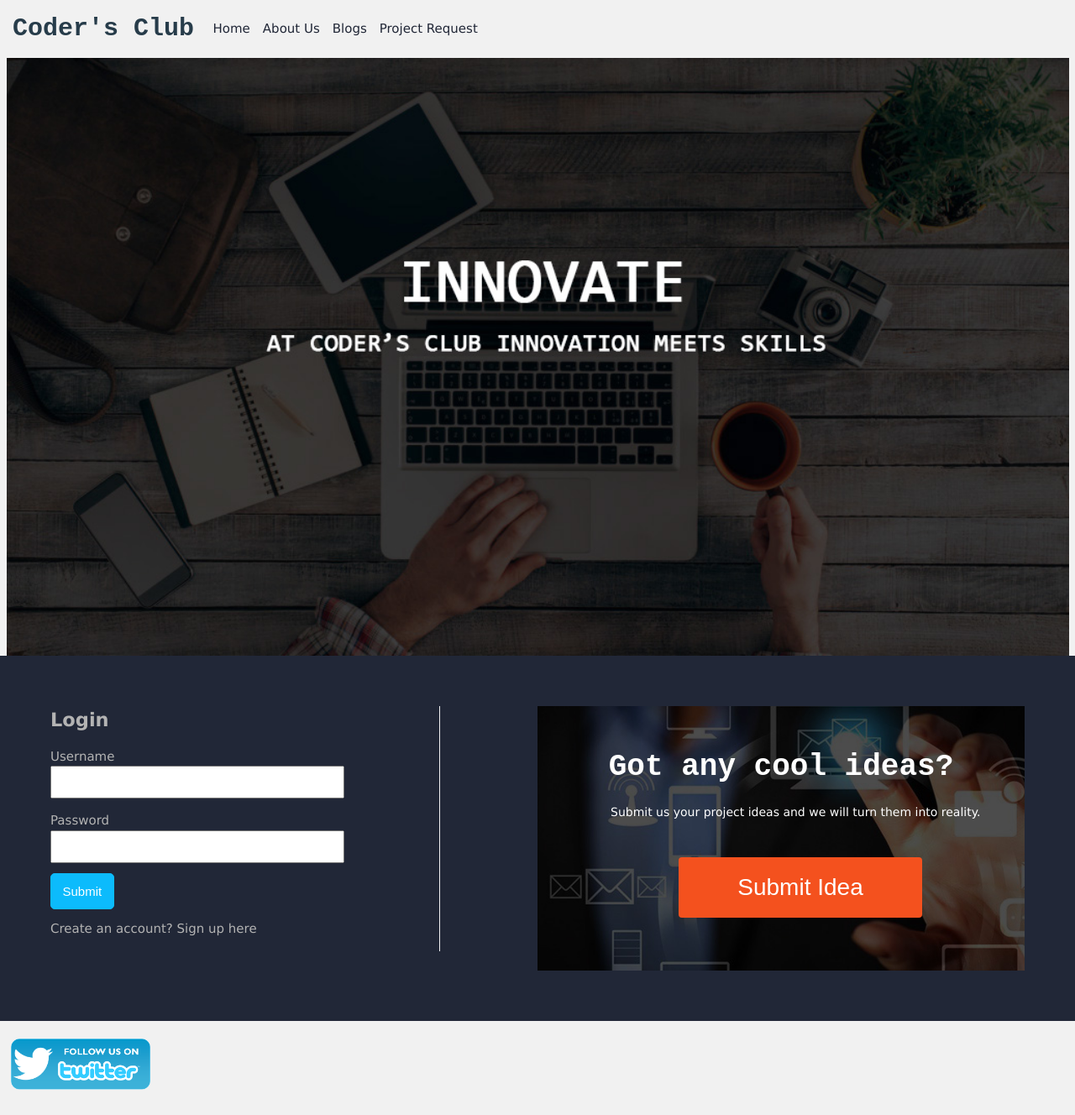
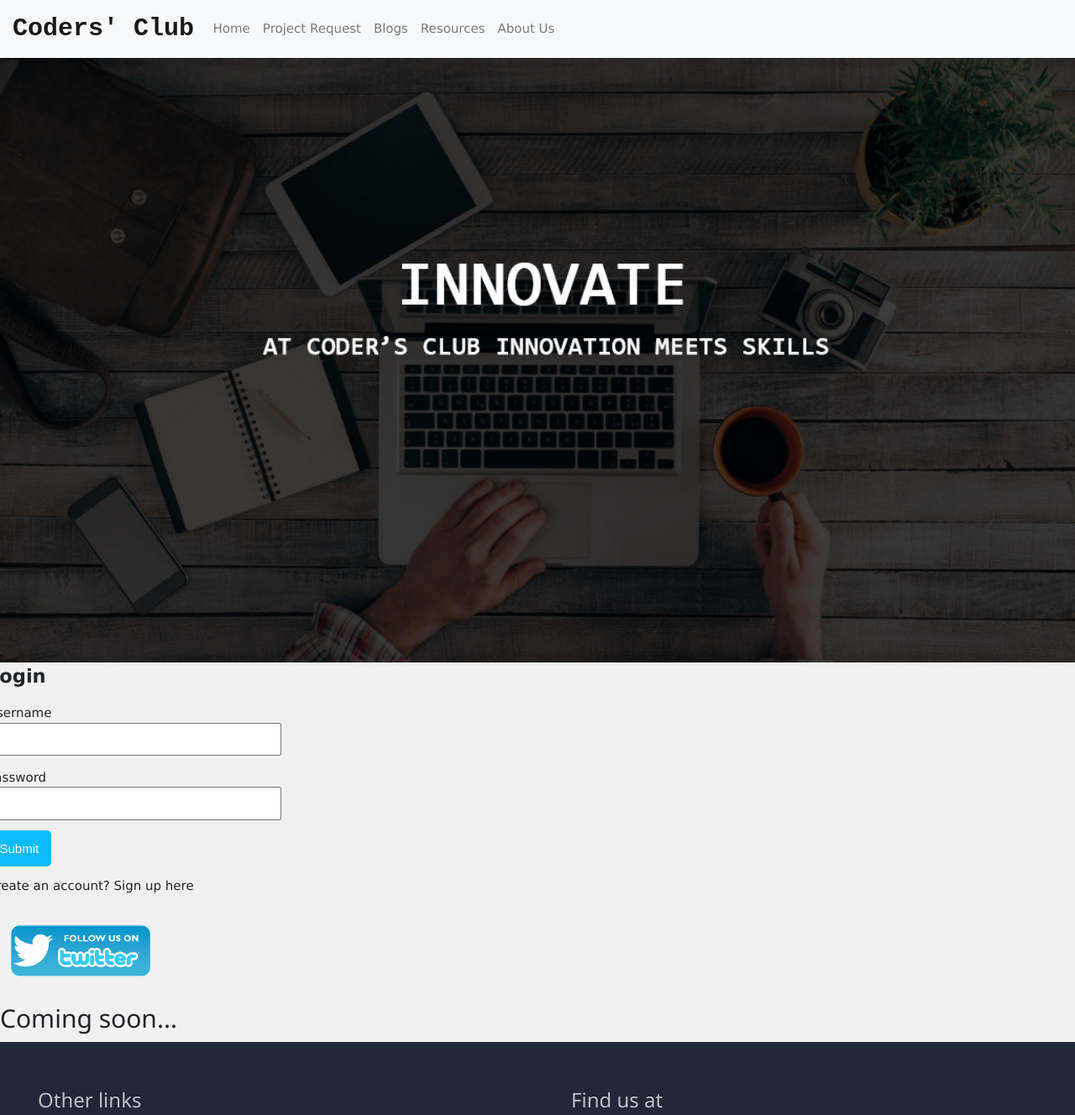
Before and after one commit to rai-harshit/ccw, a PHP site: page /ccw/ in a window 1280 px wide. Shown: the top 1328 px of the page at 84% size. Run offline with PHP 8.4, Linux system fonts and the light colour scheme; some libraries are stand-ins or nearby versions.

Commit message:
Slider Repositioned

```diff
--- a/index.css
+++ b/index.css
@@ -1,5 +1,9 @@
 body {
     background-color: rgb(241, 241, 241);
+}
+
+.float {
+    width:100% !important;
 }
 
 .starter-template {
@@ -107,6 +111,8 @@
 input [type="password"] {
     padding: 5px;
 }
+
+
 
 
 /****************************
--- a/index.php
+++ b/index.php
@@ -19,54 +19,58 @@
 
     <!------------ NORMALIZE CSS -------------->
     <link href="normalize.css" rel="stylesheet" type="text/css">
+
+    <style type="text/css">
+        #login_form{
+            padding:0px;
+        }
+    </style>
 </head>
 
 
 <body>
-
-    <nav class="navbar navbar-expand-md w3-animate-left" style="z-index: 100">
-        <a class="navbar-brand" href="#">Coder's Club</a>
-        <button class="navbar-toggler" type="button" data-toggle="collapse" data-target="#navbarsExampleDefault" aria-controls="navbarsExampleDefault" aria-expanded="false" aria-label="Toggle navigation">
+    <div class='float' style="width:100% !important;padding:0px !important;">
+        <nav class="navbar navbar-expand-md bg-light navbar-light">
+          <a class="navbar-brand" href="index.php">Coders' Club</a>
+          <button class="navbar-toggler" type="button" data-toggle="collapse" data-target="#collapsibleNavbar" style="box-shadow: 0px 3px 5px">
             <span class="navbar-toggler-icon"></span>
           </button>
-
-        <div class="collapse navbar-collapse" id="navbarsExampleDefault">
-            <ul class="navbar-nav mr-auto">
-                <li class="nav-item active">
-                    <a class="nav-link" href="#">Home <span class="sr-only">(current)</span></a>
+          <div class="collapse navbar-collapse" id="collapsibleNavbar">
+            <ul class="navbar-nav">
+              <li class="nav-item">
+                <a class="nav-link" href="index.php">Home</a>
               </li>
               <li class="nav-item">
-                    <a class="nav-link" href="#">About Us</a>
+                <a class="nav-link" href="project_request.php">Project Request</a>
               </li>
               <li class="nav-item">
-                    <a class="nav-link" href="#">Blogs</a>
+                <a class="nav-link" href="blogs.php">Blogs</a>
               </li>
               <li class="nav-item">
-                    <a class="nav-link" href="#signin-submit-section">Project Request</a>
+                <a class="nav-link" href="resources.php">Resources</a>
+              </li>
+              <li class="nav-item">
+                <a class="nav-link" href="about_us.php">About Us</a>
               </li>
             </ul>
-
           </div>
         </nav>
 
 
-    <!--------SLIDER----------->
-    <!-------------------------
-    ---------APPLY OVERLAY HERE PLEASE--------->
-    <div class="container" style="max-width: 100%;margin-right: 0px;padding-right: 0px">
-        <div style="width:100%;margin-right: 0px;padding-right: 0px">
-            <img class="mySlides" src="image_code1.jpg" style="left: -0.5em;width: 100%;height: 100%;position: relative;list-style-type: none">
+        <!--------SLIDER------------>
+        <!----------APPLY OVERLAY HERE PLEASE---------->
+        <div class="float" style="width: 100% !important">
+                <img class="mySlides" src="image_code1.jpg" style="width:100%;height: 100%;position: relative;list-style-type: none">
                 <div class="overlay">
                     <!--p class="slider-data">Lorem Ipsum</p-->
                 </div>
-            <img class="mySlides" src="ps_image_11.jpg" style="left: -0.5em; width: 100%;height: 100%;position: relative;list-style-type: none">
+                <img class="mySlides" src="ps_image_11.jpg" style="width: 100%;height: 100%;position: relative;list-style-type: none">
                 <div class="overlay">
                     <!--p class="slider-data">Lorem Ipsum</p-->
                 </div>
-            <img class="mySlides" src="ps_image1.jpg" style="left: -0.5em;width: 100%;height: 100%;position: relative;list-style-type: none">
+                <img class="mySlides" src="ps_image1.jpg" style="width: 100%;height: 100%;position: relative;list-style-type: none">
                 <div class="overlay">
                     <!--p class="slider-data">Lorem Ipsum</p-->
-            </div>
                 </div>
         </div>
 
@@ -93,10 +97,9 @@
 
 
         <!--SIGN IN-->
-    <div class="clearfix">
-        <div id="signin-submit-section">
-            <form id="sign-in" style="border-right: 1px solid rgb(241, 241, 241);left:20em;width: 40%">
-
+        <div class="row">
+            <div class="col-md-6" id='login_form'>
+                <form style="width:100%">
                             <legend>Login</legend>
                             <label for="username">Username</label>
                             <input class="input" type="text" id="username" size="35">
@@ -105,16 +108,12 @@
                             <input type="submit" name="Submit" style="background: none repeat scroll 0 0 #0cbbfc;border:1px solid #0cbbfc;border-radius:5px;color: white;font-weight: 400;padding: 0.8em 0.9em;display: block;margin:0.8em 0em;">
                             <p id="sign-up"><a href="#">Create an account? Sign up here</a></p>
                 </form>
-            <div id="submit-project">
-                <p style="color: white;font-weight: 800;font-family:courier new,cursive;font-size: 36px;text-align: center;margin-top: 8%">Got any cool ideas?</p>
-                <small style="color: white;margin-left: 15%;font-size: 14px">Submit us your project ideas and we will turn them into reality.</small>
-                <!--button id="sub-idea">Submit Idea</button-->
-                <button class="button"><span>Submit Idea</span></button>
-            </div>
             </div>
         </div>
 
-    <!-------TWITTTTTEEEEEEEEEEERRRRRRRRRR----------->
+
+
+        <!-------TWITTTTTEEEEEEEEEEERRRRRRRRRR------------>
         <div id="twitter-post">
             <img src="twitter_logo.png" width="15%" height="5%">
             <div id="tweet-">
@@ -122,7 +121,7 @@
             </div>
         </div>
 
-    <!-----------FOOTER----------->
+        <!-----------FOOTER------------>
         <div id="footer">
             <div class="clearfix">
                 <div id="footer-list">
@@ -150,7 +149,8 @@
                 </a>
             </div>
             <div id="make">
-            <small>&lt;Made by Coder's club&copy; ,FCRIT/&gt;</small></i>
+                <small>&lt;Made by Coder's club&copy;, FCRIT/&gt;</small></i>
+            </div>
         </div>
     </div>
     <!-- /.container -->
```
Also changed, not shown: pooja.php (added, +19 -0 lines). Lines whose indentation alone changed are shown as unchanged.
